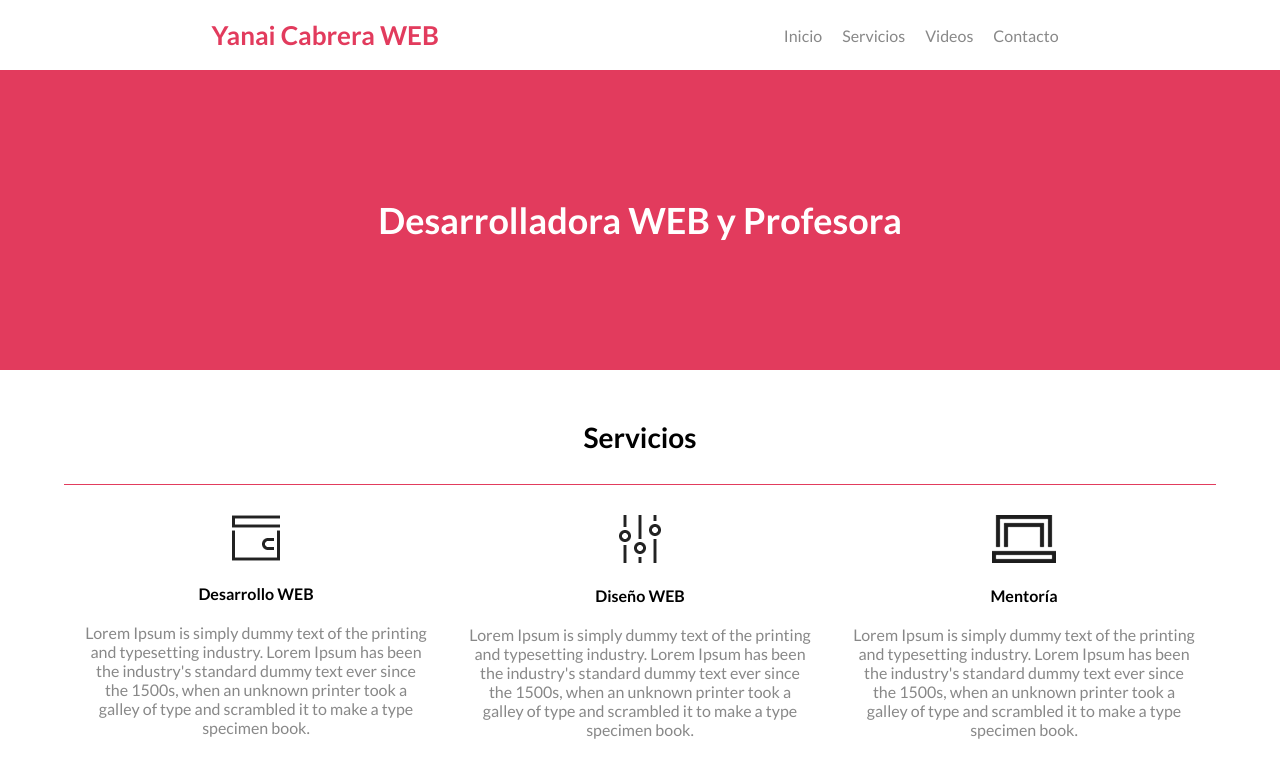
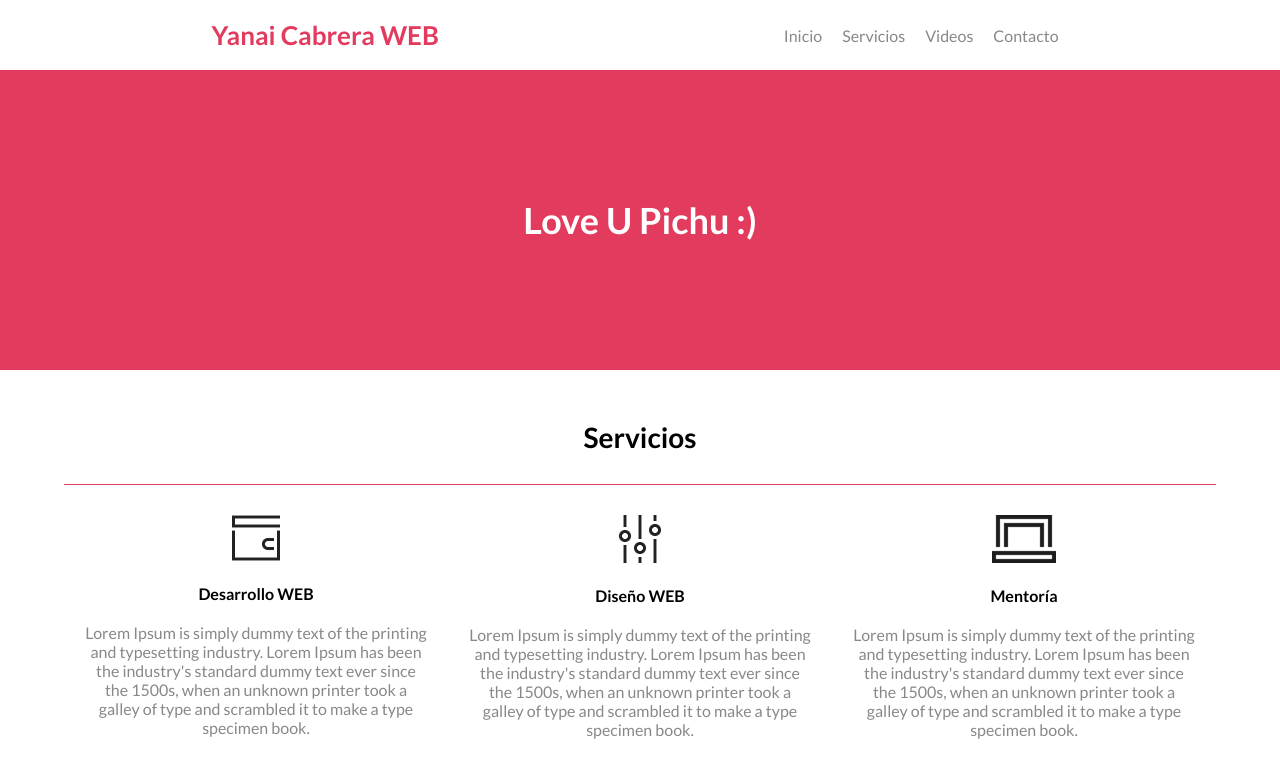
Before and after one commit to YanC08/PWA, a plain HTML site: page index.html in a window 1280 px wide. Shown: the top 766 px of the page. Drawn offline with nearby package versions, Linux system fonts and the light colour scheme.

Commit message:
Segundo commit PWA

```diff
--- a/index.html
+++ b/index.html
@@ -39,7 +39,7 @@
                 </nav>
     </header>
     <section id="inicio">
-        <h1>Desarrolladora WEB y Profesora</h1>
+        <h1>Love U Pichu :)</h1>
     </section>
     <section id="servicios" class="contenedor">
         <h1>Servicios</h1>
```
